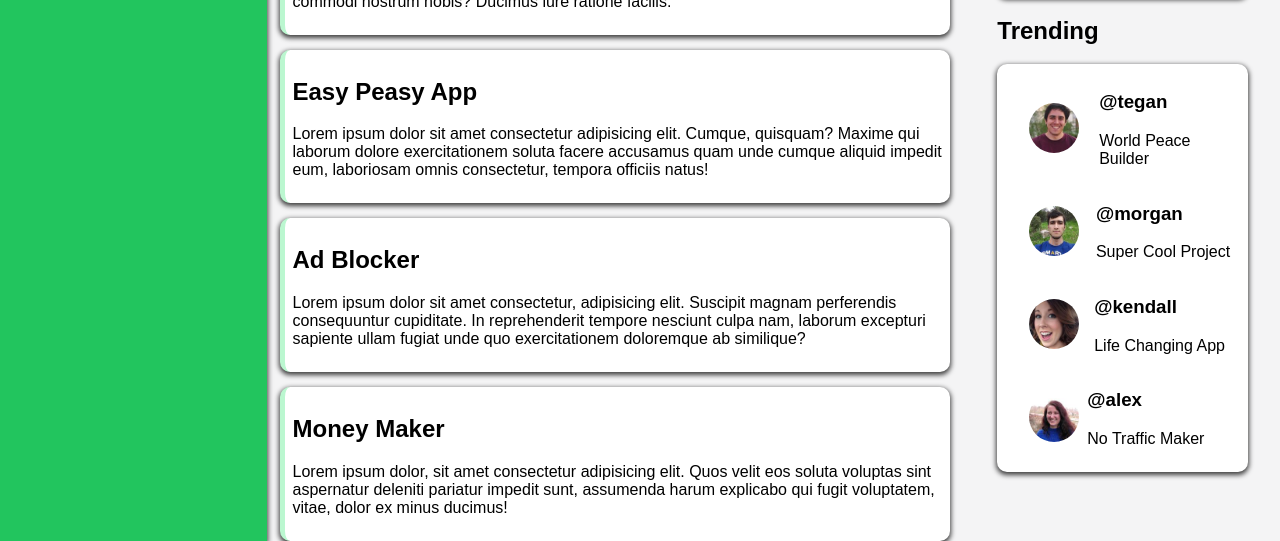
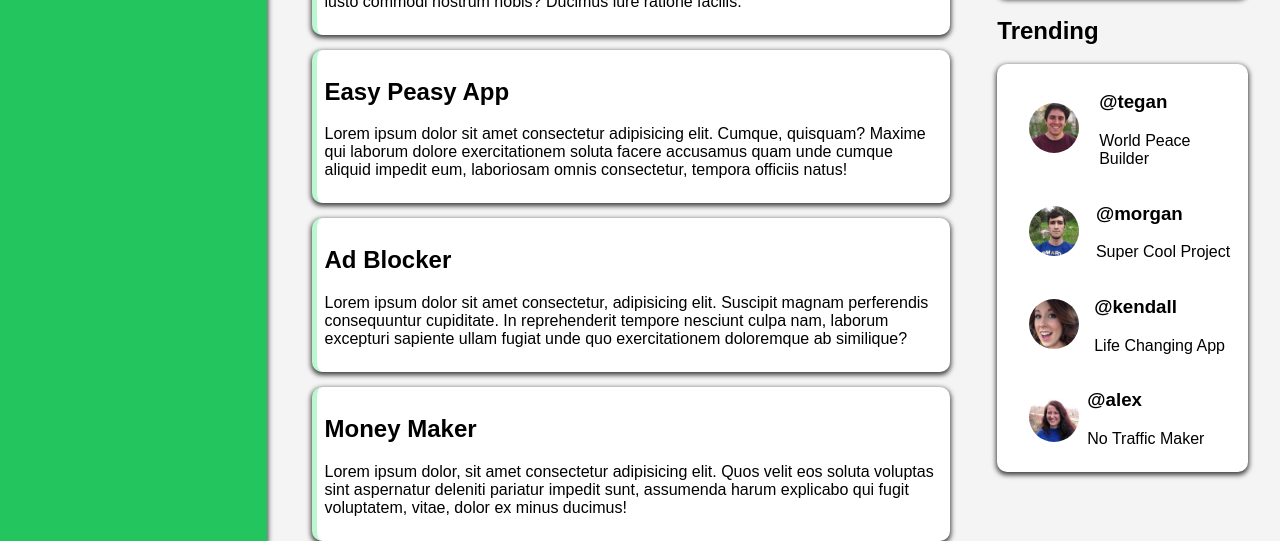
Before and after one commit to LeoCoelhoP/admin-dashboard, a plain HTML site: page index.html in a window 1280 px wide. Shown: the part 763-1304 px from the top of the page. Drawn offline with Linux system fonts and the light colour scheme.

Commit message:
Modify distance between projects and left side-bar

```diff
--- a/css/style.css
+++ b/css/style.css
@@ -75,7 +75,9 @@ button:active {
 
     padding-left: 1vw;
 }
-
+.projects {
+    margin-left: 4vh;
+}
 .projects-container {
     display: grid;
     grid-template-columns: repeat(auto-fit, minmax(400px, 1fr));
@@ -87,6 +89,7 @@ button:active {
     padding: 1vh;
     border-left: 5px solid #bbf7d0;
     border-radius: 10px;
+
 }
 
 .main-side-bar {
```
